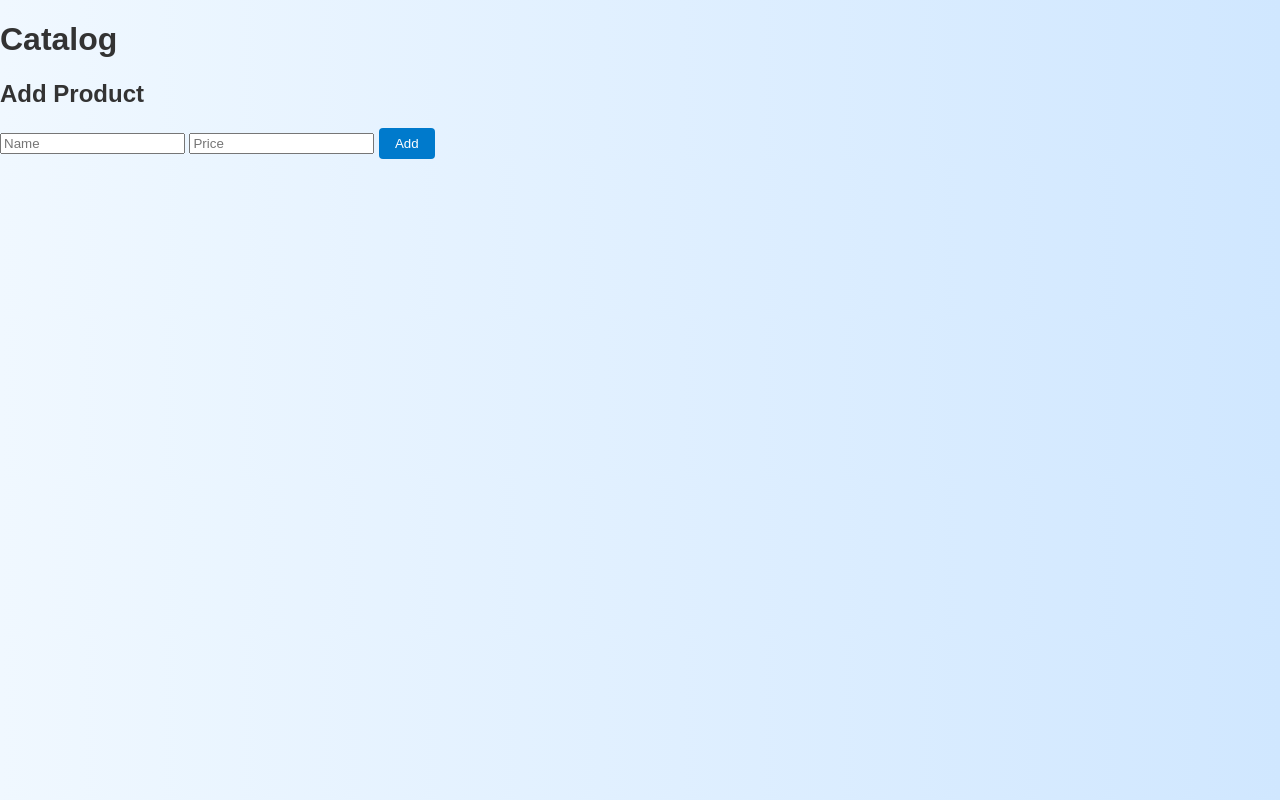
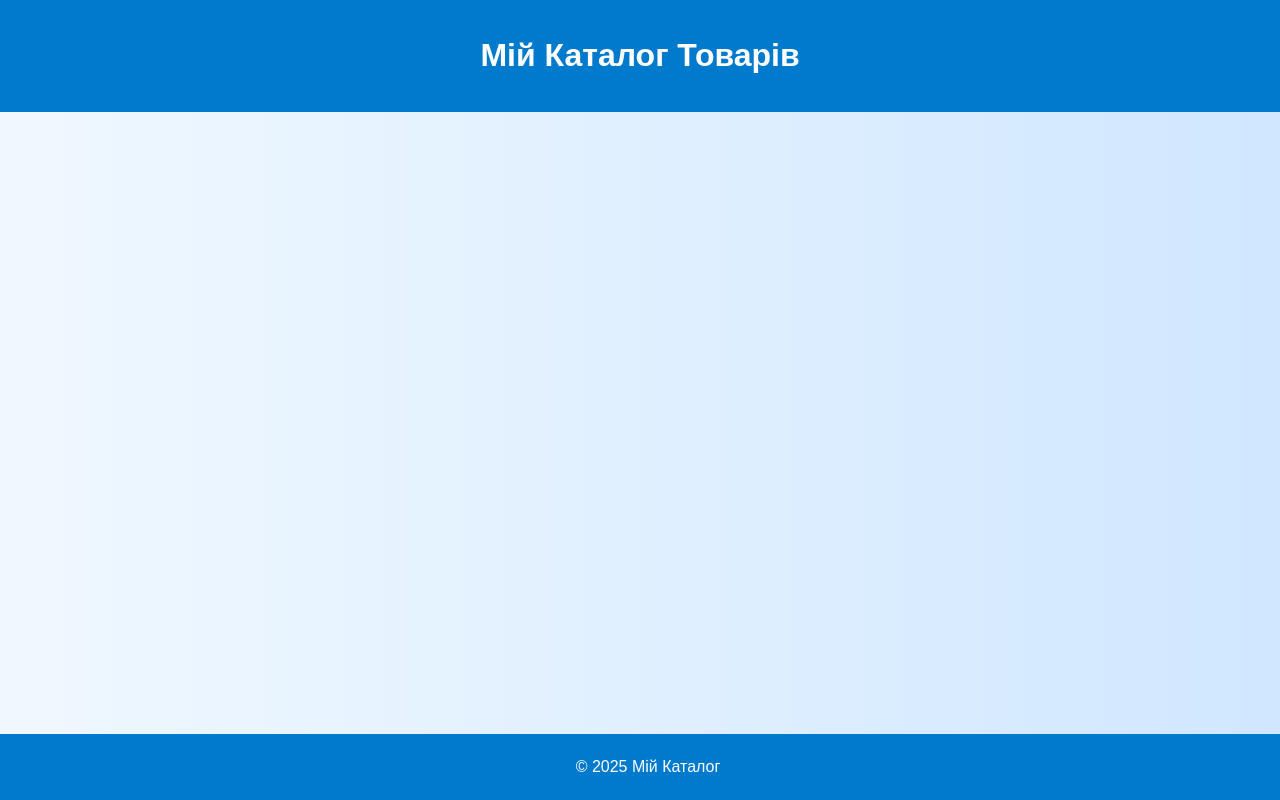
Before and after one commit to andriyko66/team-project, a website: page course-app/frontend/index.html in a window 1280 px wide. Drawn offline with Linux system fonts and the light colour scheme; files that its build step writes are made by us from their sources; no server answers.

Commit message:
Update index.html

```diff
--- a/course-app/frontend/index.html
+++ b/course-app/frontend/index.html
@@ -1,20 +1,23 @@
 <!DOCTYPE html>
-<html lang="en">
+<html lang="uk">
 <head>
-<meta charset="UTF-8">
-<meta name="viewport" content="width=device-width, initial-scale=1.0">
-<title>Course Catalog</title>
-<link rel="stylesheet" href="style.css">
+  <meta charset="UTF-8">
+  <title>Каталог товарів</title>
+  <link rel="stylesheet" href="style.css">
 </head>
 <body>
-<h1>Catalog</h1>
-<ul id="products"></ul>
+  <header>
+    <h1>Мій Каталог Товарів</h1>
+  </header>
 
-<h2>Add Product</h2>
-<input type="text" id="name" placeholder="Name">
-<input type="number" id="price" placeholder="Price">
-<button id="addBtn">Add</button>
+  <main>
+    <div id="product-list" class="product-list"></div>
+  </main>
 
-<script src="script.js"></script>
+  <footer>
+    <p>© 2025 Мій Каталог</p>
+  </footer>
+
+  <script src="app.js"></script>
 </body>
 </html>
```
